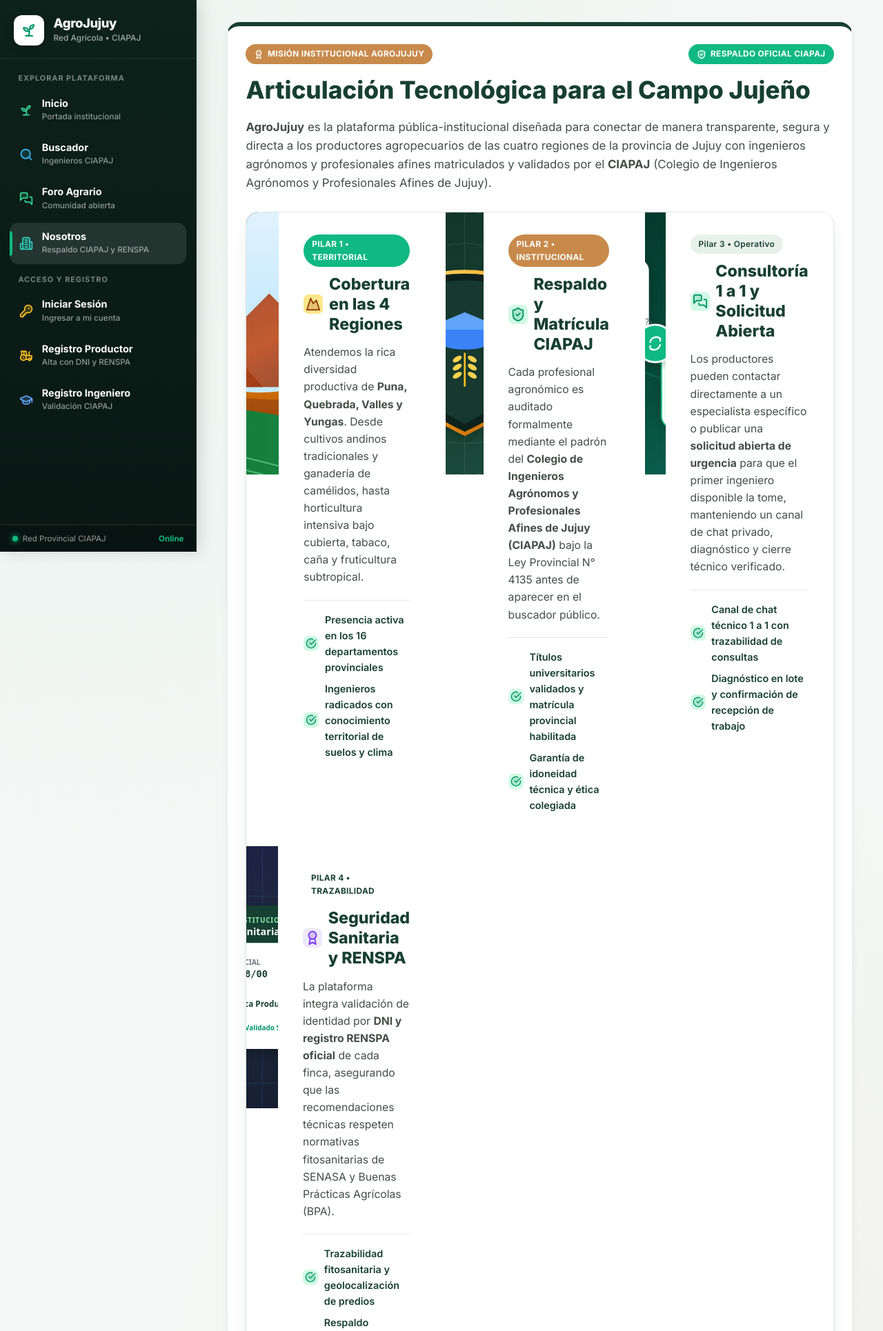
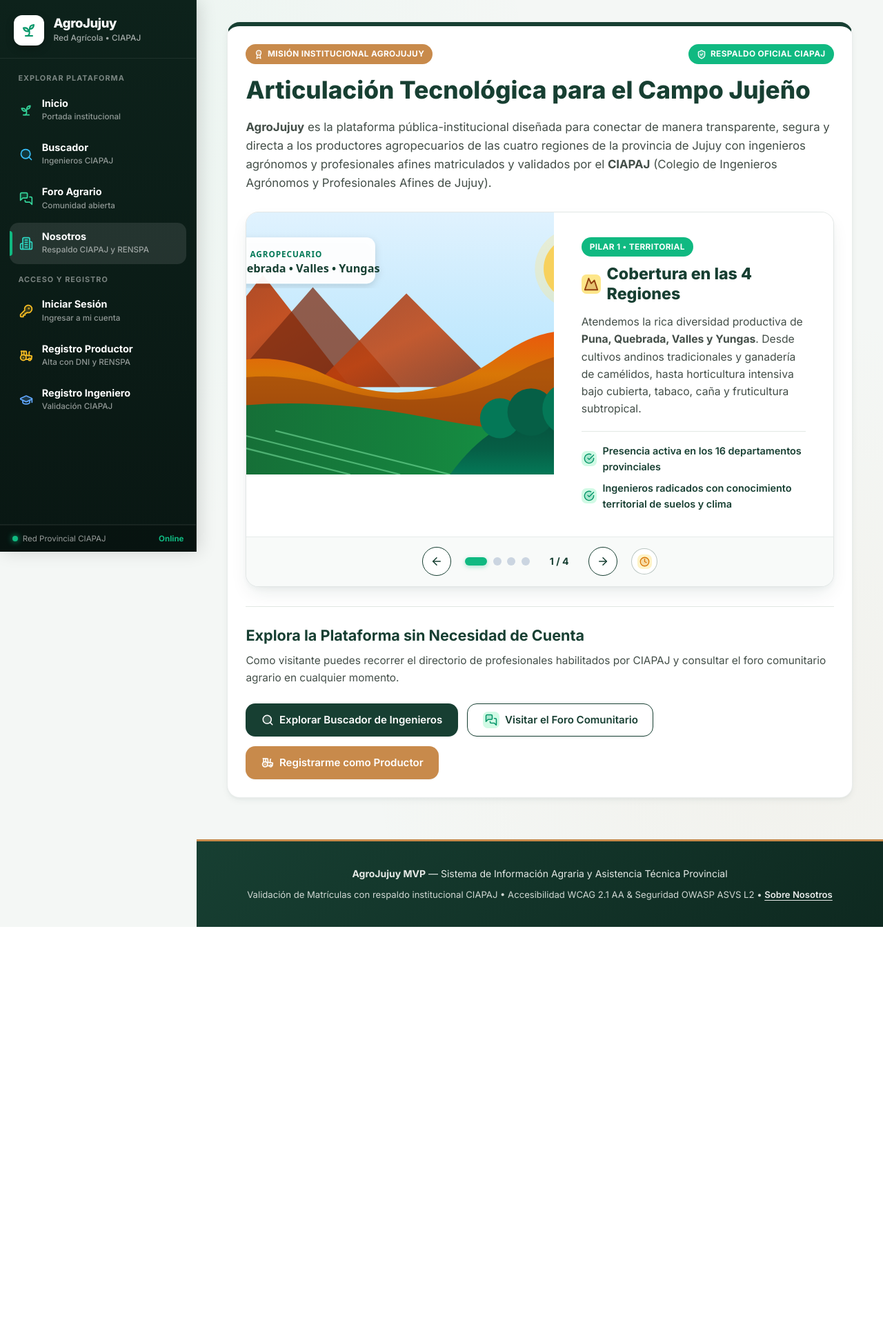
Before and after one commit to Marcelin0Martin/agrojujuy-mvp, a Django app: page /nosotros/ in a window 1280 px wide. Shown: the top 1930 px of the page at 69% size. After the commit the page ends 1344 px from the top, so only its background shows below. Run offline with Django 4.2, Linux system fonts and the light colour scheme.

Commit message:
fix(ui): carrusel nosotros con arquitectura display/fade para aislamiento total de diapositivas y contador numerico 1/4

```diff
--- a/static/css/styles.css
+++ b/static/css/styles.css
@@ -263,7 +263,7 @@ a:hover {
 
 /* ==========================================================================
    Carrusel de Imágenes Institucional (Nosotros)
-   Accesible (WCAG 2.1 AA / Heurísticas de Nielsen #1 y #7)
+   Accesible y Robusto (WCAG 2.1 AA / Heurísticas de Nielsen #1 y #7)
    ========================================================================== */
 .carousel-container {
   position: relative;
@@ -278,30 +278,49 @@ a:hover {
 
 .carousel-track-wrapper {
   position: relative;
-  overflow: hidden;
   width: 100%;
+  min-height: 380px;
 }
 
 .carousel-track {
-  display: flex;
-  transition: transform 0.45s cubic-bezier(0.16, 1, 0.3, 1);
   width: 100%;
-}
-
+  position: relative;
+}
+
+/* Solo la diapositiva activa se muestra, ocupando el 100% del contenedor */
 .carousel-slide {
-  min-width: 100%;
-  box-sizing: border-box;
+  display: none;
+  width: 100%;
+  opacity: 0;
+}
+
+.carousel-slide.active {
+  display: block;
+  opacity: 1;
+  animation: carouselFadeIn 0.35s var(--ease-out-expo) forwards;
+}
+
+@keyframes carouselFadeIn {
+  from {
+    opacity: 0;
+    transform: translateY(4px);
+  }
+  to {
+    opacity: 1;
+    transform: translateY(0);
+  }
 }
 
 .carousel-slide-inner {
   display: grid;
   grid-template-columns: 1fr;
   align-items: stretch;
-}
-
-@media (min-width: 820px) {
+  min-height: 360px;
+}
+
+@media (min-width: 840px) {
   .carousel-slide-inner {
-    grid-template-columns: 1.15fr 1fr;
+    grid-template-columns: 1.1fr 1fr;
   }
 }
 
@@ -324,7 +343,7 @@ a:hover {
 }
 
 .carousel-content {
-  padding: 2rem 2.25rem;
+  padding: 2.25rem 2.5rem;
   display: flex;
   flex-direction: column;
   justify-content: center;
@@ -370,15 +389,16 @@ a:hover {
   display: flex;
   align-items: center;
   justify-content: center;
-  gap: 1rem;
+  gap: 1.25rem;
   padding: 0.9rem 1.5rem;
   background: #F8FAF9;
   border-top: 1px solid rgba(23, 63, 50, 0.08);
+  flex-wrap: wrap;
 }
 
 .carousel-btn {
-  width: 40px;
-  height: 40px;
+  width: 42px;
+  height: 42px;
   border-radius: 50%;
   border: 1.5px solid var(--color-primary);
   background: #FFFFFF;
@@ -419,11 +439,18 @@ a:hover {
   box-shadow: 0 2px 6px rgba(16, 185, 129, 0.35);
 }
 
+.carousel-counter {
+  font-size: 0.88rem;
+  font-weight: 700;
+  color: var(--color-primary);
+  min-width: 45px;
+  text-align: center;
+}
+
 .carousel-play-pause {
-  margin-left: 0.5rem;
   font-size: 0.78rem;
-  width: 36px;
-  height: 36px;
+  width: 38px;
+  height: 38px;
   border-color: rgba(23, 63, 50, 0.3);
   color: var(--color-text-muted);
 }
--- a/templates/base.html
+++ b/templates/base.html
@@ -5,7 +5,7 @@
     <meta name="viewport" content="width=device-width, initial-scale=1.0">
     <title>{% block title %}AgroJujuy — Plataforma Agrícola Institucional{% endblock %}</title>
     {% load static %}
-    <link rel="stylesheet" href="{% static 'css/styles.css' %}?v=5">
+    <link rel="stylesheet" href="{% static 'css/styles.css' %}?v=6">
 </head>
 <body>
     <!-- Skip Link Accesible WCAG 2.4.1 -->
@@ -382,6 +382,6 @@
         </div>
     </div>
 
-    <script src="{% static 'js/ui.js' %}?v=5"></script>
+    <script src="{% static 'js/ui.js' %}?v=6"></script>
 </body>
 </html>
--- a/templates/users/nosotros.html
+++ b/templates/users/nosotros.html
@@ -128,6 +128,7 @@
                     <button type="button" class="carousel-dot" role="tab" aria-selected="false" aria-label="Ir a diapositiva 3"></button>
                     <button type="button" class="carousel-dot" role="tab" aria-selected="false" aria-label="Ir a diapositiva 4"></button>
                 </div>
+                <span class="carousel-counter" id="carousel-counter" aria-live="polite">1 / 4</span>
                 <button type="button" class="carousel-btn" id="carousel-next" aria-label="Siguiente diapositiva">
                     <i data-lucide="arrow-right" data-size="18"></i>
                 </button>
```
Also changed, not shown: static/js/ui.js (+27 -9 lines).
